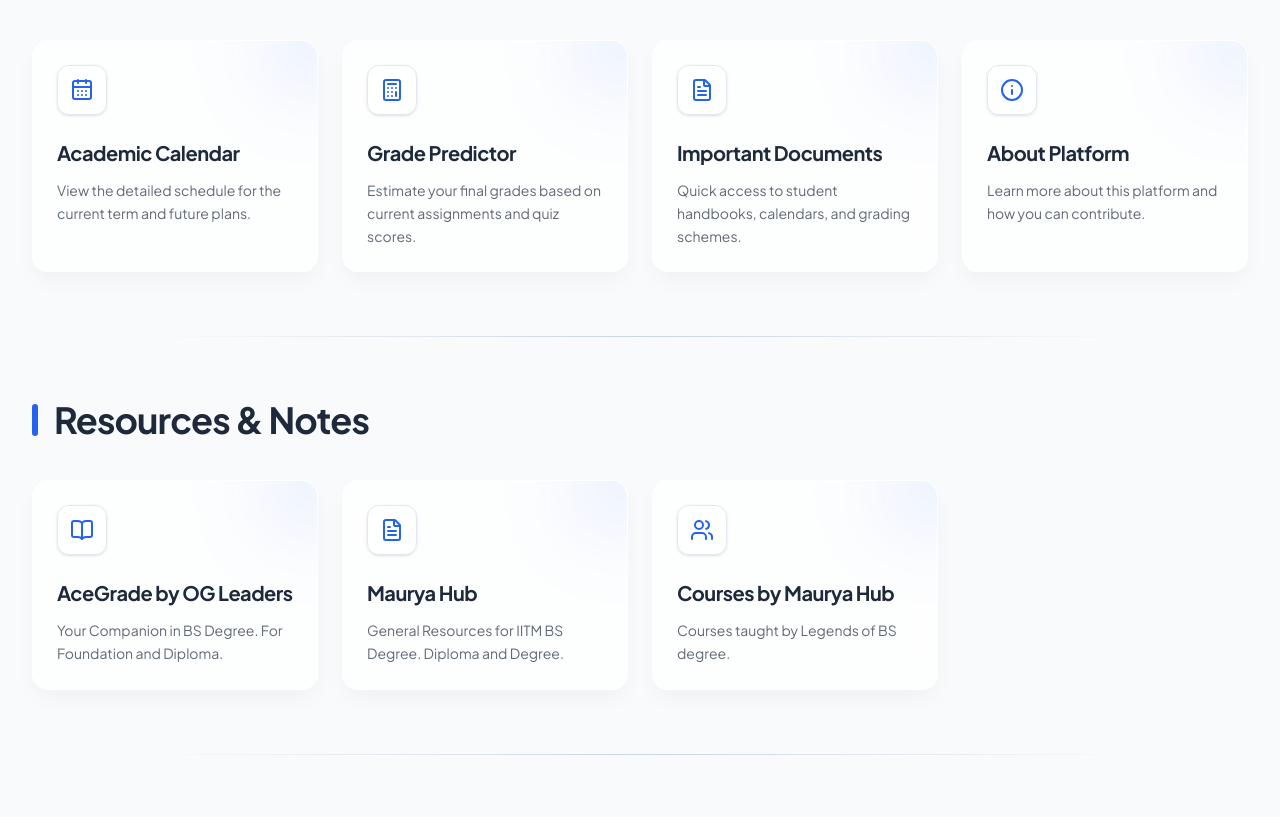
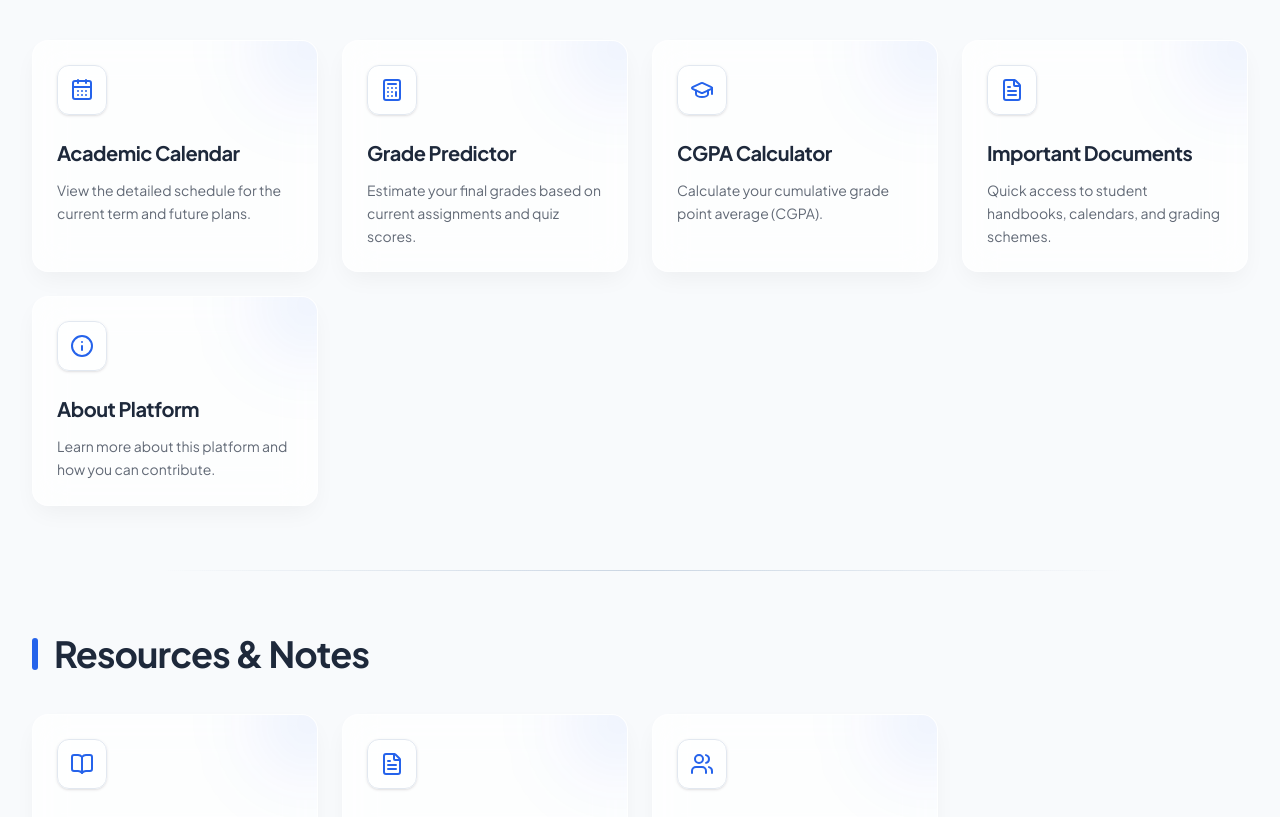
Before and after one commit to 23f2001548/iitmbshub, a React (Vite) app: page / in a window 1280 px wide. Shown: the part 1560-2377 px from the top of the page. Built offline with nearby package versions, Linux system fonts and the light colour scheme.

Commit message:
feat: add CGPA Calculator to home page quick access

```diff
--- a/src/pages/Home.jsx
+++ b/src/pages/Home.jsx
@@ -1,6 +1,6 @@
 import { Link } from 'react-router-dom';
 import { motion } from 'framer-motion';
-import { Calculator, FileText, Info, LayoutDashboard, MessageSquare, Headset, ExternalLink, BarChart, ClipboardCheck, Users, CalendarDays, BookOpen, Video, ArrowRight, Sparkles } from 'lucide-react';
+import { Calculator, FileText, Info, LayoutDashboard, MessageSquare, Headset, ExternalLink, BarChart, ClipboardCheck, Users, CalendarDays, BookOpen, Video, ArrowRight, Sparkles, GraduationCap } from 'lucide-react';
 
 const externalPortals = [
   {
@@ -59,6 +59,12 @@
     description: 'Estimate your final grades based on current assignments and quiz scores.',
     icon: Calculator,
     path: '/grade-predictor',
+  },
+  {
+    name: 'CGPA Calculator',
+    description: 'Calculate your cumulative grade point average (CGPA).',
+    icon: GraduationCap,
+    path: '/cgpa-calculator',
   },
   {
     name: 'Important Documents',
```
